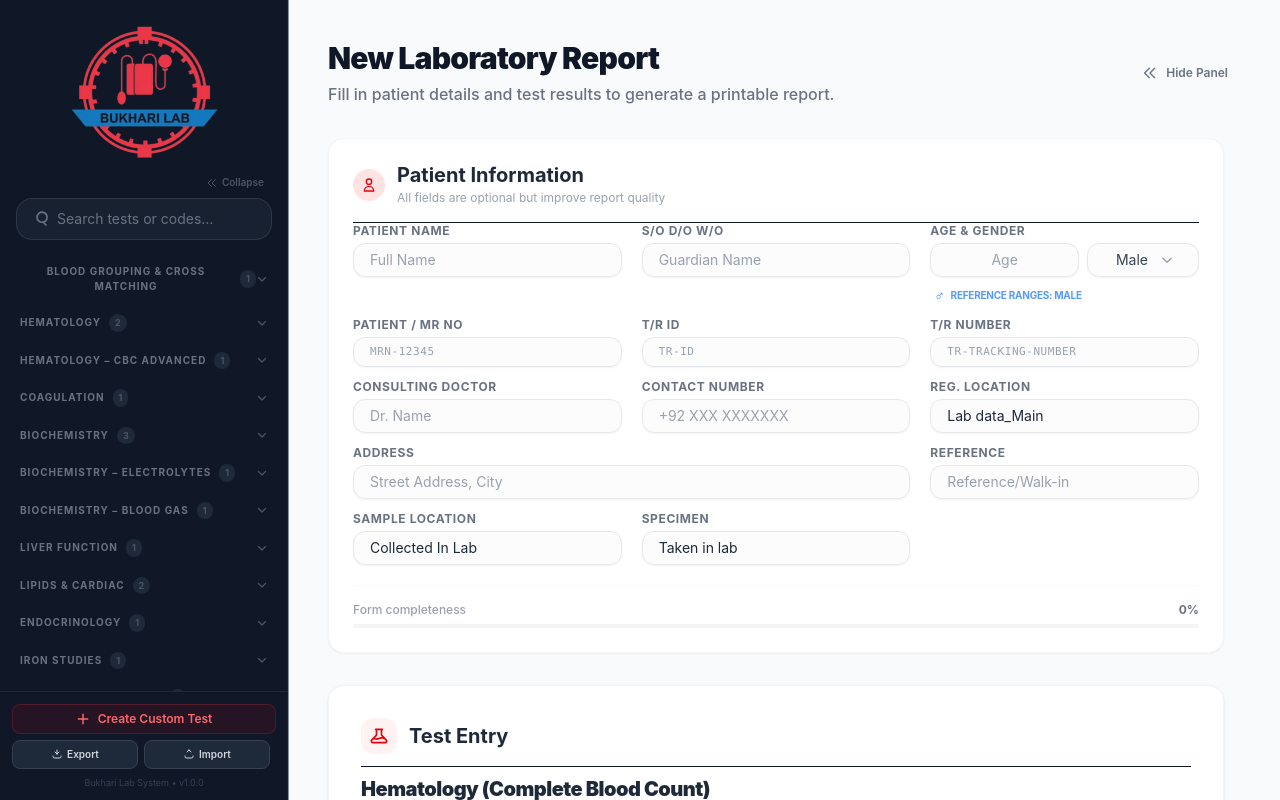
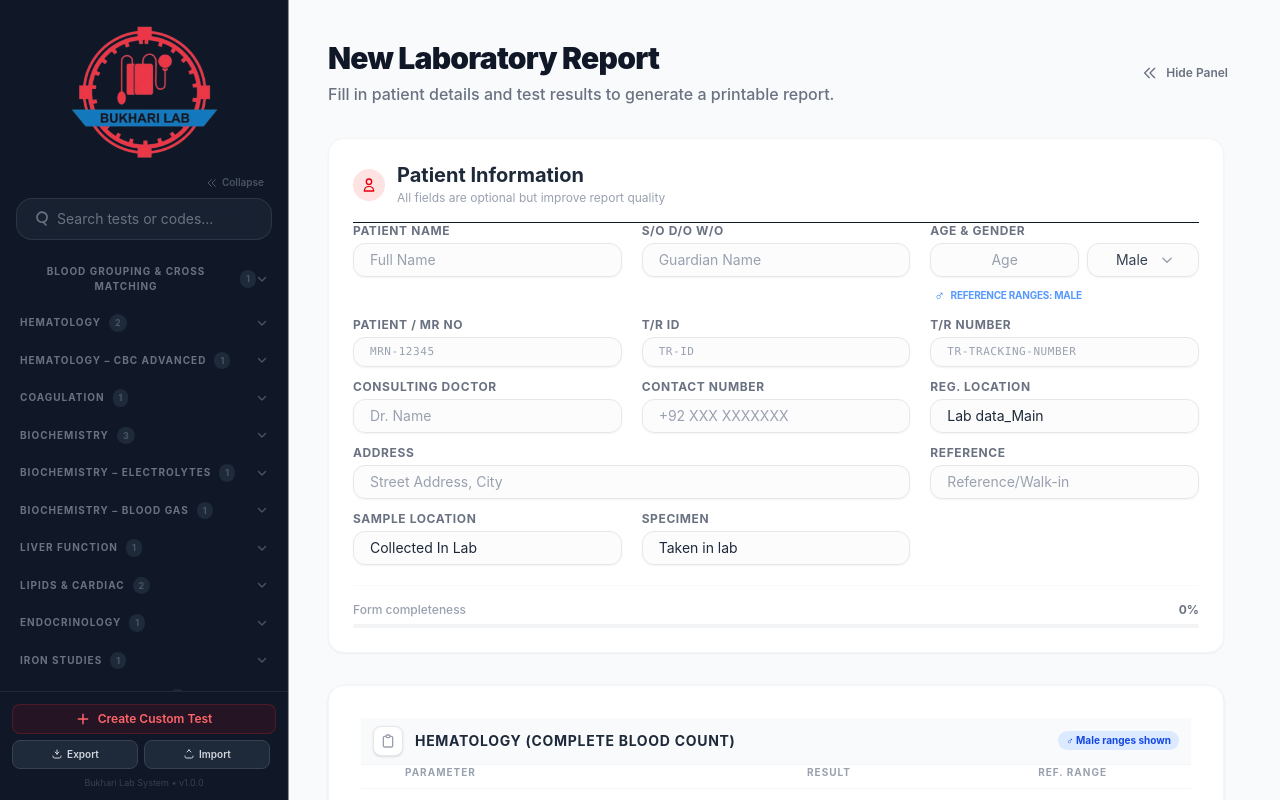
Before and after one commit to khalilsediq/Lab-Test-Generator, a React (Vite) app: page / in a window 1280 px wide. Built offline with nearby package versions, Linux system fonts and the light colour scheme.

Commit message:
V9-WIth major improvemetns

```diff
--- a/src/App.jsx
+++ b/src/App.jsx
@@ -24,6 +24,9 @@ function App() {
   );
   const [editedParams, setEditedParams] = useState(() =>
     load("editedParams", {}),
+  );
+  const [editedPanelNames, setEditedPanelNames] = useState(() =>
+    load("editedPanelNames", {}),
   );
   const [paramOrders, setParamOrders] = useState(() => load("paramOrders", {}));
   const [showCustomModal, setShowCustomModal] = useState(false);
@@ -174,6 +177,22 @@ function App() {
     showToast("Parameter reset to default");
   };
 
+  const handleSavePanelName = (panelId, newName) => {
+    const updated = {
+      ...editedPanelNames,
+      [panelId]: newName,
+    };
+    persist("editedPanelNames", updated, setEditedPanelNames);
+    showToast("Panel name updated");
+  };
+
+  const handleResetPanelName = (panelId) => {
+    const updated = { ...editedPanelNames };
+    delete updated[panelId];
+    persist("editedPanelNames", updated, setEditedPanelNames);
+    showToast("Panel name reset to default");
+  };
+
   const handleSaveOrder = (panelId, orderedIds) => {
     const updated = { ...paramOrders, [panelId]: orderedIds };
     persist("paramOrders", updated, setParamOrders);
@@ -217,6 +236,7 @@ function App() {
               onDeleteAllCustom={handleDeleteAllCustomTests}
               onClose={() => setSidebarOpen(false)}
               sidebarOpen={sidebarOpen}
+              editedPanelNames={editedPanelNames}
             />
           </div>
         </div>
@@ -320,7 +340,10 @@ function App() {
               onResetRange={handleResetRange}
               onSaveParam={handleSaveParam}
               onResetParam={handleResetParam}
+              onSavePanelName={handleSavePanelName}
+              onResetPanelName={handleResetPanelName}
               onSaveOrder={handleSaveOrder}
+              editedPanelNames={editedPanelNames}
             />
 
             <div className="mt-8 flex justify-end max-w-4xl">
@@ -359,6 +382,7 @@ function App() {
         editedParams={editedParams}
         paramOrders={paramOrders}
         additionalPanels={additionalPanels}
+        editedPanelNames={editedPanelNames}
       />
 
       {showCustomModal && (
--- a/src/components/ReportPreview.jsx
+++ b/src/components/ReportPreview.jsx
@@ -45,6 +45,7 @@ export default function ReportPreview({
   editedParams,
   paramOrders,
   additionalPanels,
+  editedPanelNames = {},
 }) {
   const [isGeneratingPDF, setIsGeneratingPDF] = useState(false);
   const [pdfError,        setPdfError]        = useState(null);
@@ -172,7 +173,7 @@ export default function ReportPreview({
     setIsGeneratingPDF(true);
     await new Promise((r) => setTimeout(r, 50));
 
-    const testName    = testTemplates.find((t) => t.panel_id === selectedTest)?.panel_name || selectedTest;
+    const testName    = editedPanelNames[selectedTest] || testTemplates.find((t) => t.panel_id === selectedTest)?.panel_name || selectedTest;
     const patientName = patientDetails.name || "Unknown";
     const dateStr     = new Date().toISOString().split("T")[0];
     const filename    = `${patientName}_${testName}_${dateStr}.pdf`.replace(/[^a-zA-Z0-9_\-.]/g, "_");
@@ -332,6 +333,7 @@ export default function ReportPreview({
     editedParams,
     paramOrders,
     additionalPanels,
+    editedPanelNames,
     showHeader,
     showFooter,
     density,
--- a/src/components/ReportTemplate.jsx
+++ b/src/components/ReportTemplate.jsx
@@ -140,6 +140,7 @@ export default function ReportTemplate({
   showHeader = true,
   showFooter = true,
   density = "comfortable",
+  editedPanelNames = {},
 }) {
   const gender = patientDetails.gender;
   const dc = DENSITY_CONFIG[density] || DENSITY_CONFIG.comfortable;
@@ -405,9 +406,9 @@ export default function ReportTemplate({
             >
               {/* ── Report Title ── */}
               <div className={`panel-title bg-gray-200 ${dc.titlePaddingClass} print:py-px flex items-center justify-center font-bold ${dc.titleTextClass} print:text-sm tracking-widest uppercase mb-2 border-t border-b border-gray-400`}>
-                {panel?.panel_name
+                {(editedPanelNames[panelId] || panel?.panel_name || panelId)
                   ?.replace(" Test", "")
-                  .replace(" Profile", "") || panelId}{" "}
+                  .replace(" Profile", "")}{" "}
                 REPORT
               </div>
 
--- a/src/components/Sidebar.jsx
+++ b/src/components/Sidebar.jsx
@@ -32,6 +32,7 @@ export default function Sidebar({
   onDeleteCustom,
   onDeleteAllCustom,
   onClose,
+  editedPanelNames = {},
 }) {
   const [query, setQuery] = useState("");
   const [expanded, setExpanded] = useState({});
@@ -42,7 +43,8 @@ export default function Sidebar({
   const filtered = useMemo(() => {
     if (!q) return testTemplates;
     return testTemplates.filter((panel) => {
-      if (panel.panel_name.toLowerCase().includes(q)) return true;
+      const displayName = editedPanelNames[panel.panel_id] || panel.panel_name;
+      if (displayName.toLowerCase().includes(q)) return true;
       if (panel.panel_id.toLowerCase().includes(q)) return true;
       if ((panel.category || "").toLowerCase().includes(q)) return true;
       if ((panel.description || "").toLowerCase().includes(q)) return true;
@@ -382,7 +384,7 @@ export default function Sidebar({
                         }`}
                       >
                         <span className="block truncate leading-snug">
-                          {test.panel_name}
+                          {editedPanelNames[test.panel_id] || test.panel_name}
                         </span>
                         <span className="block text-[10px] font-mono text-gray-600 mt-0.5">
                           {test.panel_id}
--- a/src/components/TestFields.jsx
+++ b/src/components/TestFields.jsx
@@ -78,7 +78,7 @@ function EditRow({ param, editedRanges, panelId, onSave, onReset, onCancel }) {
     });
 
   const inp =
-    "w-full px-2 py-1.5 text-xs rounded-lg bg-white border border-gray-300 focus:border-red-500 focus:ring-2 focus:ring-red-500/10 outline-none font-mono";
+    "w-full px-2 py-1.5 text-xs rounded-lg bg-white border border-gray-300 focus:border-red-500 focus:ring-2 focus:ring-red-500/10 outline-none";
 
   return (
     <div className="bg-amber-50 border border-amber-300 rounded-xl p-4 mx-2 my-1">
@@ -310,9 +310,12 @@ function PanelFieldsGroup({
   onResetRange,
   onSaveParam,
   onResetParam,
+  onSavePanelName,
+  onResetPanelName,
   onSaveOrder,
   isRemovable,
   onRemove,
+  editedPanelNames,
 }) {
   const gender = patientDetails?.gender || "Male";
   const panel = testTemplates.find((t) => t.panel_id === panelId);
@@ -346,14 +349,24 @@ function PanelFieldsGroup({
   const [dragFrom, setDragFrom] = useState(null);
   const [dragOver, setDragOver] = useState(null);
 
+  const [isEditingName, setIsEditingName] = useState(false);
+  const [newName, setNewName] = useState("");
+
+  const panelName = editedPanelNames[panelId] || panel?.panel_name || panelId;
+  const hasNameOverride = !!editedPanelNames[panelId];
+
   useEffect(() => {
     // Reset editor state when panel changes
 
     setEditingId(null);
 
     setEditingMode(null);
+    setIsEditingName(false); // Reset name editor state
   }, [panelId]);
 
+  useEffect(() => {
+    if (isEditingName) setNewName(panelName);
+  }, [isEditingName, panelName]);
 
   useEffect(() => {
 
@@ -405,33 +418,76 @@ function PanelFieldsGroup({
 
   return (
     <div className="bg-white p-8 rounded-2xl shadow-sm border border-gray-100 max-w-4xl transition-all duration-300 hover:shadow-md">
-      {/* Header */}
-      <div className="flex flex-col space-y-1 mb-6">
-        <div className="flex items-center justify-between border-b pb-3 mb-3">
-          <div className="flex items-center space-x-3">
-            <div className="p-2 bg-red-50 text-red-600 rounded-xl">
-              <svg
-                className="w-5 h-5"
-                fill="none"
-                stroke="currentColor"
-                viewBox="0 0 24 24"
+      {/* Panel Header */}
+      <div className="flex items-center justify-between px-3 py-2 bg-gray-50 border-b border-gray-100">
+        <div className="flex items-center space-x-3 flex-1 min-w-0">
+          <div className="p-1.5 bg-white rounded-lg border border-gray-200 shadow-sm text-gray-400 shrink-0">
+            <svg className="w-4 h-4" fill="none" stroke="currentColor" viewBox="0 0 24 24">
+              <path strokeLinecap="round" strokeLinejoin="round" strokeWidth="2" d="M9 5H7a2 2 0 00-2 2v12a2 2 0 002 2h10a2 2 0 002-2V7a2 2 0 00-2-2h-2M9 5a2 2 0 002 2h2a2 2 0 002-2M9 5a2 2 0 012-2h2a2 2 0 012 2" />
+            </svg>
+          </div>
+
+          {isEditingName ? (
+            <div className="flex items-center space-x-2 flex-1 animate-in fade-in slide-in-from-left-2 duration-200">
+              <input
+                type="text"
+                value={newName}
+                onChange={(e) => setNewName(e.target.value)}
+                autoFocus
+                className="flex-1 min-w-0 px-2 py-1 text-sm font-bold border-2 border-red-500 rounded-lg focus:outline-none shadow-sm"
+                onKeyDown={(e) => {
+                  if (e.key === "Enter") {
+                    onSavePanelName(panelId, newName);
+                    setIsEditingName(false);
+                  }
+                  if (e.key === "Escape") setIsEditingName(false);
+                }}
+              />
+              <button
+                onClick={() => {
+                  onSavePanelName(panelId, newName);
+                  setIsEditingName(false);
+                }}
+                className="p-1 px-2 bg-red-600 text-white text-[10px] font-bold rounded-md hover:bg-red-700 transition-colors"
               >
-                <path
-                  strokeLinecap="round"
-                  strokeLinejoin="round"
-                  strokeWidth="2"
-                  d="M19.428 15.428a2 2 0 00-1.022-.547l-2.387-.477a6 6 0 00-3.86.517l-.318.158a6 6 0 01-3.86.517L6.05 15.21a2 2 0 00-1.806.547M8 4h8l-1 1v5.172a2 2 0 00.586 1.414l5 5c1.26 1.26.367 3.414-1.415 3.414H4.828c-1.782 0-2.674-2.154-1.414-3.414l5-5A2 2 0 009 10.172V5L8 4z"
-                />
-              </svg>
+                Save
+              </button>
+              {hasNameOverride && (
+                <button
+                  onClick={() => {
+                    onResetPanelName(panelId);
+                    setIsEditingName(false);
+                  }}
+                  className="p-1 px-2 border border-orange-200 text-orange-600 text-[10px] font-bold rounded-md hover:bg-orange-50 transition-colors"
+                >
+                  Reset
+                </button>
+              )}
+              <button
+                onClick={() => setIsEditingName(false)}
+                className="p-1 px-2 bg-gray-200 text-gray-600 text-[10px] font-bold rounded-md hover:bg-gray-300 transition-colors"
+              >
+                Cancel
+              </button>
             </div>
-            <h2 className="text-xl font-bold text-gray-800">Test Entry</h2>
-          </div>
+          ) : (
+            <div className="flex items-center space-x-2 min-w-0 group/name">
+              <h3 className="text-sm font-bold text-gray-800 truncate uppercase tracking-wider">
+                {panelName}
+              </h3>
+              <button
+                onClick={() => setIsEditingName(true)}
+                className="p-1 text-gray-400 hover:text-red-500 opacity-0 group-hover/name:opacity-100 transition-all rounded-md hover:bg-red-50"
+                title="Edit panel name"
+              >
+                <svg className="w-3.5 h-3.5" fill="none" stroke="currentColor" viewBox="0 0 24 24">
+                  <path strokeLinecap="round" strokeLinejoin="round" strokeWidth="2" d="M15.232 5.232l3.536 3.536m-2.036-5.036a2.5 2.5 0 113.536 3.536L6.5 21.036H3v-3.572L16.732 3.732z" />
+                </svg>
+              </button>
+            </div>
+          )}
         </div>
-        <div className="flex items-center justify-between">
-          <div className="flex flex-col">
-            <p className="text-xl font-black text-gray-800 tracking-tight leading-none mb-1">
-              {panel?.panel_name || panelId}
-            </p>
+        <div className="flex flex-col">
             <span
               className={`text-[10px] w-fit font-bold px-2 py-0.5 rounded-full ${gender === "Male" ? "bg-blue-100 text-blue-700" : "bg-pink-100 text-pink-700"}`}
             >
@@ -446,7 +502,6 @@ function PanelFieldsGroup({
               ✕ Remove
             </button>
           )}
-        </div>
       </div>
 
       {isBloodBank ? (
@@ -709,7 +764,10 @@ export default function TestFields({
   onResetRange,
   onSaveParam,
   onResetParam,
+  onSavePanelName,
+  onResetPanelName,
   onSaveOrder,
+  editedPanelNames = {},
 }) {
   const [pickerOpen, setPickerOpen] = useState(false);
   const [pickerValue, setPickerValue] = useState("");
@@ -758,9 +816,12 @@ export default function TestFields({
           onResetRange={onResetRange}
           onSaveParam={onSaveParam}
           onResetParam={onResetParam}
+          onSavePanelName={onSavePanelName}
+          onResetPanelName={onResetPanelName}
           onSaveOrder={onSaveOrder}
           isRemovable={index > 0}
           onRemove={handleRemovePanel}
+          editedPanelNames={editedPanelNames}
         />
       ))}
 
```
